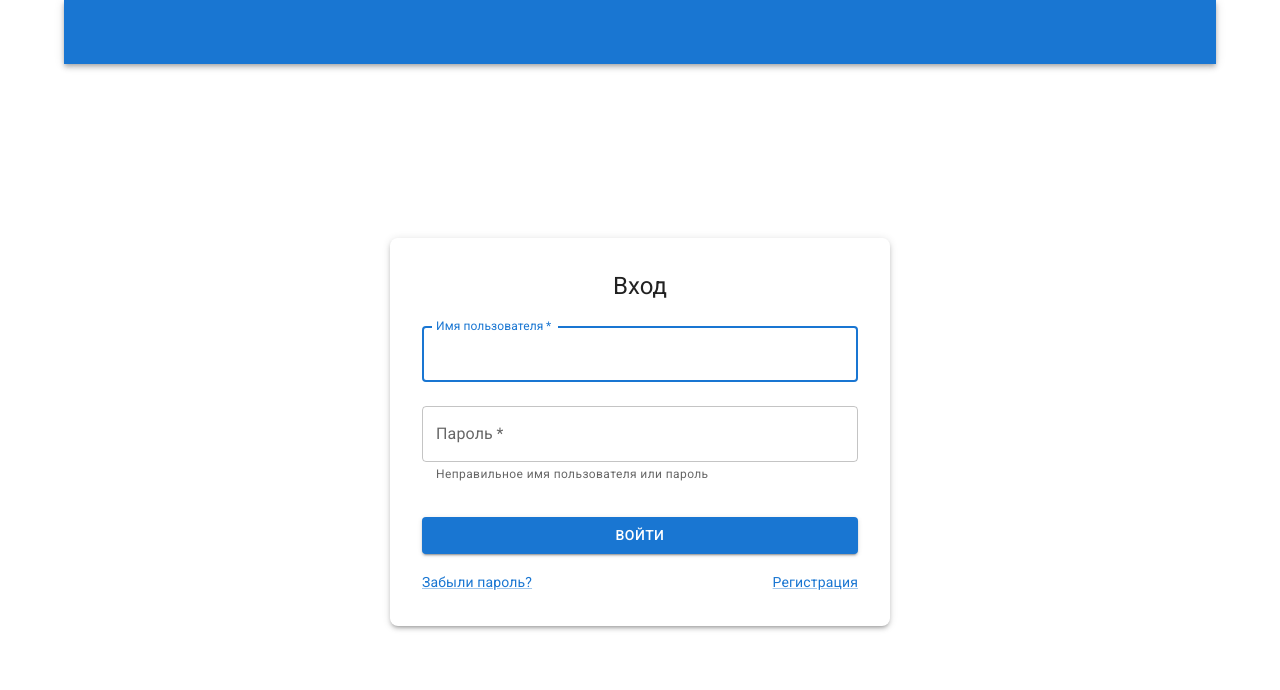
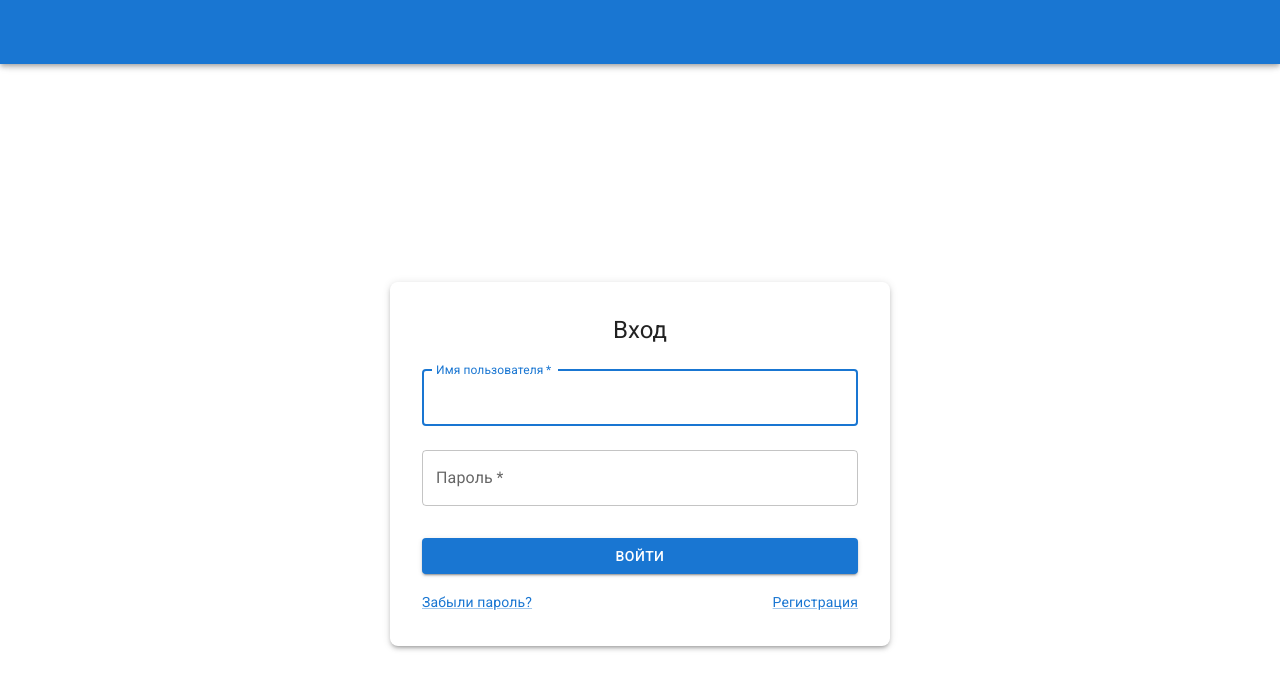
Before and after one commit to korchel/pryaniky-react-app, a React (Create React App) app: page /login in a window 1280 px wide. Shown: the top 690 px of the page. Built offline with nearby package versions, Linux system fonts and the light colour scheme.

Commit message:
deploy added

```diff
--- a/src/App.tsx
+++ b/src/App.tsx
@@ -34,11 +34,11 @@ function App() {
   return (
     <Provider store={store}>
       <AuthProvider>
+        <Header />
         <Container
           component="main"
           sx={{ height: "100vh", display: "flex", flexDirection: "column" }}
         >
-          <Header />
           <BrowserRouter>
             <Routes>
               <Route path={routes.contentRoute()} element={<LoggedInRoute />}>
--- a/src/pages/LoginPage.tsx
+++ b/src/pages/LoginPage.tsx
@@ -21,12 +21,11 @@ interface IFormInput {
 }
 
 const LoginPage = () => {
-  const { register, handleSubmit } = useForm<IFormInput>();
+  const { register, handleSubmit, formState: { errors } } = useForm<IFormInput>();
   const { logIn } = useAuth();
   const navigate = useNavigate();
   const [buttonDisabled, setButtonDisabled] = useState<boolean>(false);
   const [authFailed, setauthFailed] = useState<boolean>(false);
-
   const onSubmit = (data: FieldValues) => {
     setauthFailed(false);
     setButtonDisabled(true);
@@ -82,26 +81,28 @@ const LoginPage = () => {
           sx={{ mt: 1 }}
         >
           <TextField
-            {...register("username")}
+            {...register("username", { required: {value: true, message: 'Обязательное поле'} })}
             margin="normal"
             required
             fullWidth
             id="username"
             label="Имя пользователя"
             autoFocus
-            error={authFailed}
+            error={!!errors.username}
+            helperText={errors.username?.message}
           />
           <TextField
-            {...register("password")}
+            {...register("password", { required: {value: true, message: 'Обязательное поле'} })}
             margin="normal"
             required
             fullWidth
             label="Пароль"
             type="password"
             id="password"
-            error={authFailed}
-            helperText={"Неправильное имя пользователя или пароль"}
+            error={!!errors.password}
+            helperText={errors.password?.message}
           />
+          {authFailed && <Typography variant="body2" sx={{color: 'red'}}>Неправильное имя пользователя или пароль</Typography>}
           <Button
             type="submit"
             fullWidth
```
Also changed, not shown: 1 other file (tests, documents, lock files or other folders).
